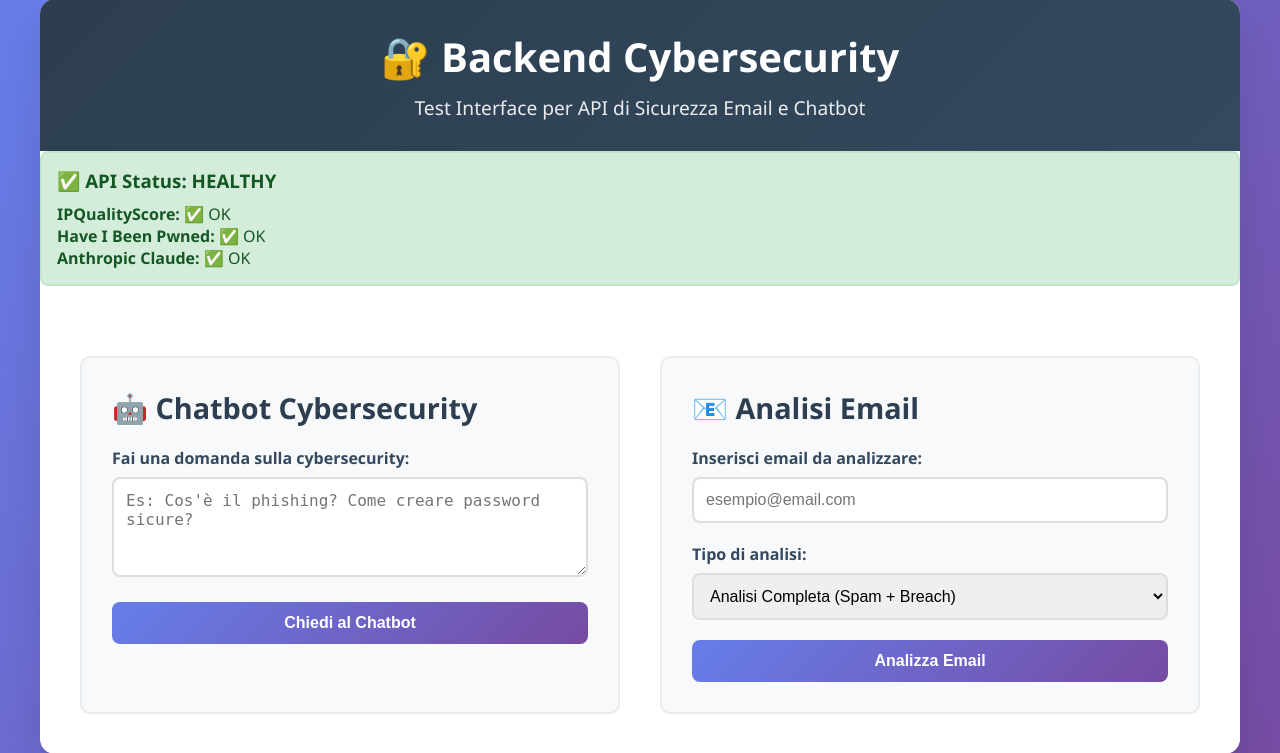
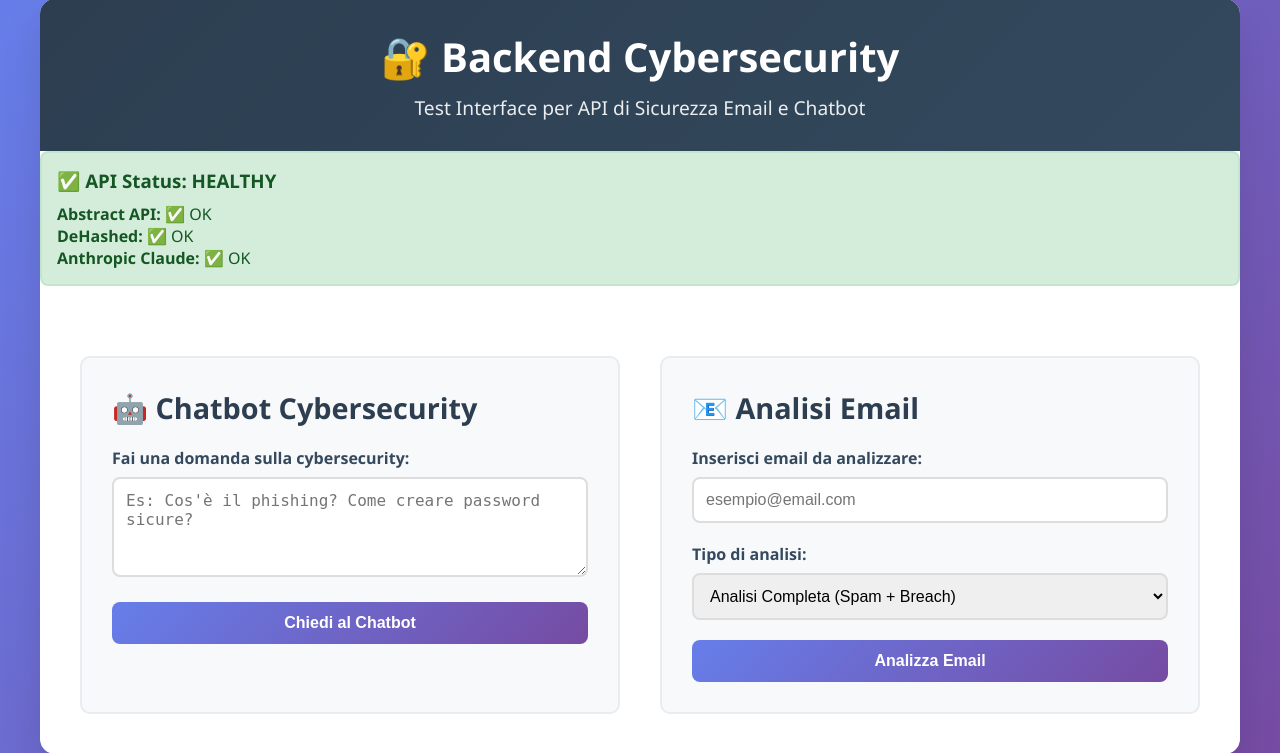
Before and after one commit to Walterprop/VerificaMASSI, a Flask app: page / in a window 1280 px wide. Shown: the part 21-774 px from the top of the page. Run offline with Flask 3, Linux system fonts and the light colour scheme.

Commit message:
Funziona

```diff
--- a/main.py
+++ b/main.py
@@ -30,8 +30,8 @@ def health_check():
         "status": "healthy",
         "message": "Backend Cybersecurity API is running",
         "api_keys_configured": {
-            "ipqualityscore": os.getenv('IPQUALITYSCORE_API_KEY') is not None,
-            "hibp": os.getenv('HIBP_API_KEY') is not None,
+            "abstractapi": os.getenv('ABSTRACT_API_KEY') is not None,
+            "dehashed": os.getenv('DEHASHED_API_KEY') is not None,
             "anthropic": os.getenv('ANTHROPIC_API_KEY') is not None
         }
     })
--- a/templates/index.html
+++ b/templates/index.html
@@ -263,8 +263,8 @@
                 if (data.status === 'healthy') {
                     statusDiv.innerHTML = `
                         <h3>✅ API Status: ${data.status.toUpperCase()}</h3>
-                        <p><strong>IPQualityScore:</strong> ${data.api_keys_configured.ipqualityscore ? '✅ OK' : '❌ Non configurata'}</p>
-                        <p><strong>Have I Been Pwned:</strong> ${data.api_keys_configured.hibp ? '✅ OK' : '❌ Non configurata'}</p>
+                        <p><strong>Abstract API:</strong> ${data.api_keys_configured.abstractapi ? '✅ OK' : '❌ Non configurata'}</p>
+                        <p><strong>DeHashed:</strong> ${data.api_keys_configured.dehashed ? '✅ OK' : '❌ Non configurata'}</p>
                         <p><strong>Anthropic Claude:</strong> ${data.api_keys_configured.anthropic ? '✅ OK' : '❌ Non configurata'}</p>
                     `;
                     statusDiv.style.background = '#d4edda';
```
